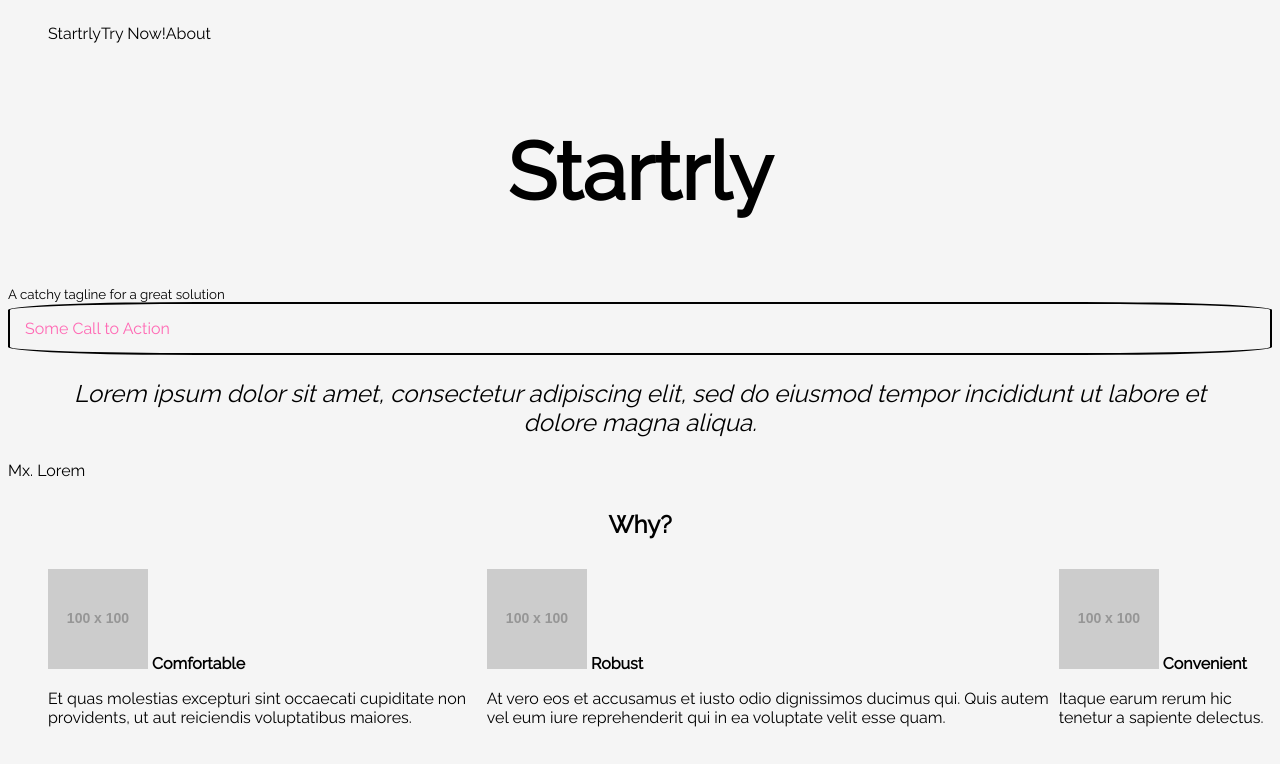
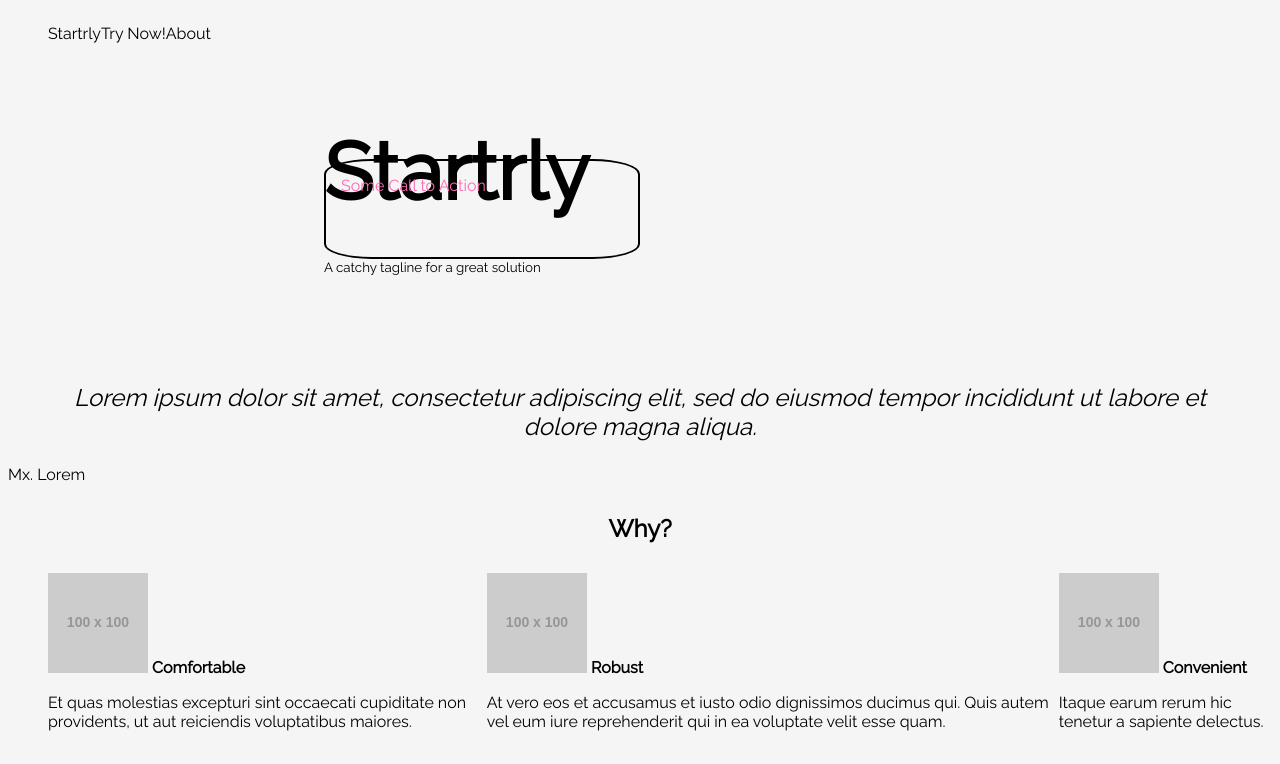
Before and after one commit to valgidzi/startrly, a plain HTML site: page index.html in a window 1280 px wide. Shown: the top 764 px of the page. Drawn offline with Linux system fonts and the light colour scheme; placeholder pictures from the web are drawn by us.

Commit message:
further improvements

```diff
--- a/styles/styles.css
+++ b/styles/styles.css
@@ -39,13 +39,20 @@ nav ul{
 
 #heading {
   display: grid;
-  grid-auto-rows: repeat(3, 1fr);
-
+  grid-template-rows: repeat(3, 100px);
+  grid-template-columns: repeat(4, 1fr);
 }
 
 #name {
-  text-align: center;
+  grid-column-start: 2;
+  grid-row-start: 1;
   font-size: 5rem;
+}
+
+#sub {
+  grid-row-start: 3;
+  grid-column-start: 2;
+
 }
 
 a {
@@ -63,7 +70,8 @@ blockquote {
 }
 
 #action-button {
-  align-items: center;
+  grid-column-start: 2;
+  grid-row-start: 2;
   padding: 15px;
   border: solid black 2px;
   border-radius: 15%;
```
